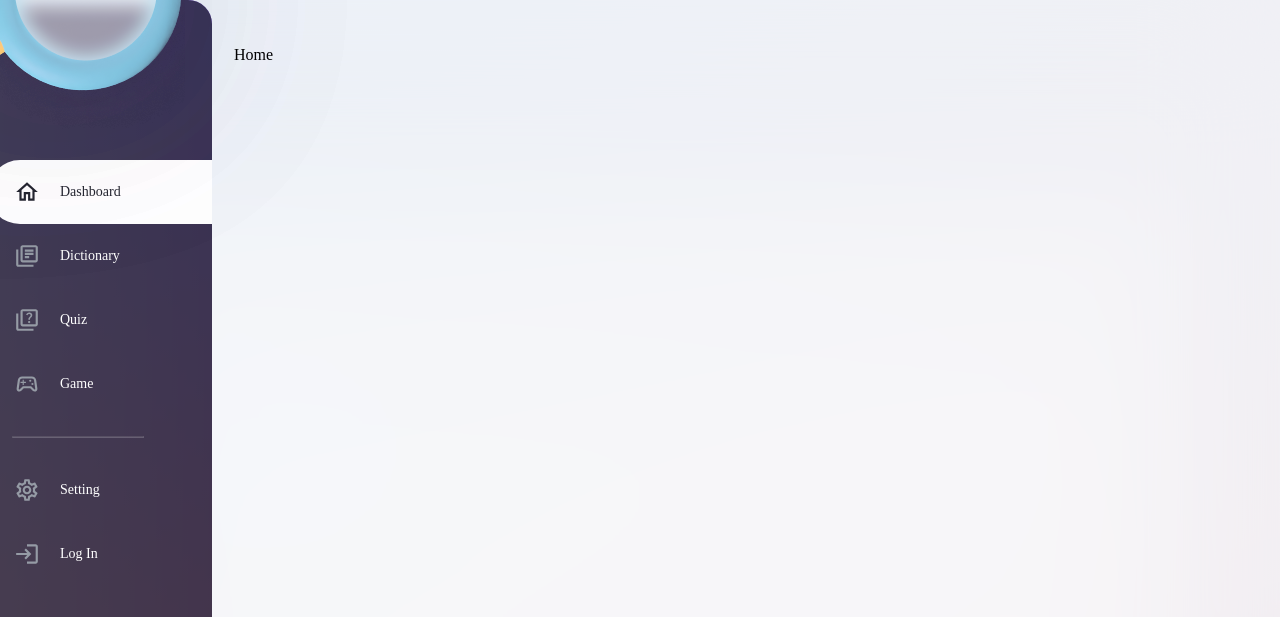
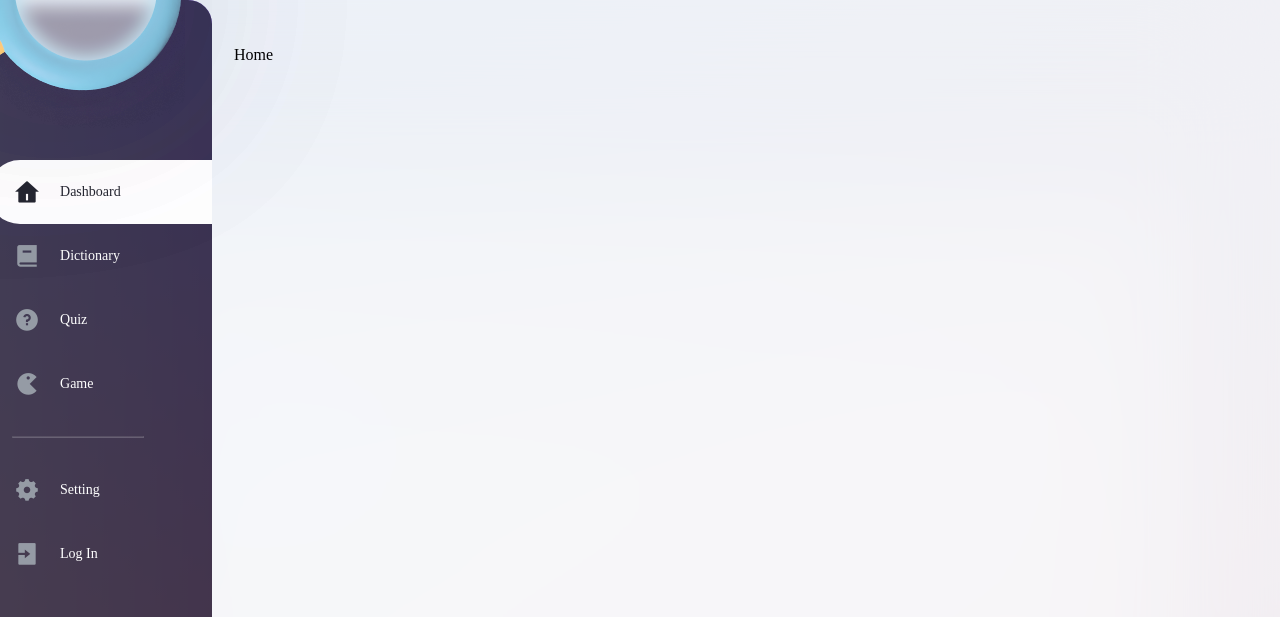
Before and after one commit to Shamp07/word-memorize, a React (Vite) app: page / in a window 1280 px wide. Shown: the top 617 px of the page. Built offline with nearby package versions, Linux system fonts and the light colour scheme.

Commit message:
feat: change icon library to remix icons

```diff
--- a/package.json
+++ b/package.json
@@ -10,14 +10,14 @@
   "dependencies": {
     "@emotion/react": "^11.8.2",
     "@emotion/styled": "^11.8.1",
-    "@mui/icons-material": "^5.5.1",
     "@mui/material": "^5.5.3",
     "@react-spring/web": "^9.4.4",
     "color": "^4.2.1",
     "npm": "^8.6.0",
     "react": "^17.0.2",
     "react-dom": "^17.0.2",
-    "react-router-dom": "^6.3.0"
+    "react-router-dom": "^6.3.0",
+    "remixicon": "^2.5.0"
   },
   "devDependencies": {
     "@types/color": "^3.0.3",
--- a/src/components/Layout/Sidebar/MenuLink.tsx
+++ b/src/components/Layout/Sidebar/MenuLink.tsx
@@ -22,9 +22,8 @@ const Root = styled.li<{ isActive: boolean }>`
     }
   }
 
-  & svg {
-    width: 26px;
-    height: 26px;
+  & i {
+    font-size: 26px;
     color: ${({ isActive }) => (isActive ? palette.typePrimary.toString() : palette.disabledMenu.toString())};
     margin-right: 20px;
   }
@@ -37,8 +36,6 @@ const Link = styled(RawLink)`
   height: 24px;
   text-decoration-line: none;
   transition: color 0.25s;
-
-
 `;
 
 const Name = styled.div`
--- a/src/components/Layout/Sidebar/index.tsx
+++ b/src/components/Layout/Sidebar/index.tsx
@@ -1,11 +1,5 @@
 import React from 'react';
 import styled from '@emotion/styled';
-import HomeOutlinedIcon from '@mui/icons-material/HomeOutlined';
-import LibraryBooksOutlinedIcon from '@mui/icons-material/LibraryBooksOutlined';
-import SportsEsportsOutlinedIcon from '@mui/icons-material/SportsEsportsOutlined';
-import LoginOutlinedIcon from '@mui/icons-material/LoginOutlined';
-import QuizOutlinedIcon from '@mui/icons-material/QuizOutlined';
-import SettingsOutlinedIcon from '@mui/icons-material/SettingsOutlined';
 
 import { ContentPath } from '@constants/route';
 import palette from '@constants/palette';
@@ -54,35 +48,34 @@ const Dividing = styled.hr`
   margin-top: 20px;
   margin-bottom: 20px;
   margin-left: 24px;
-
 `;
 
 const topMenus = [{
   path: ContentPath.HOME,
   name: 'Dashboard',
-  icon: <HomeOutlinedIcon />,
+  icon: <i className="ri-home-4-fill" />,
 }, {
   path: ContentPath.DICTIONARY,
   name: 'Dictionary',
-  icon: <LibraryBooksOutlinedIcon />,
+  icon: <i className="ri-book-2-fill" />,
 }, {
   path: ContentPath.QUIZ,
   name: 'Quiz',
-  icon: <QuizOutlinedIcon />,
+  icon: <i className="ri-question-fill" />,
 }, {
   path: ContentPath.GAME,
   name: 'Game',
-  icon: <SportsEsportsOutlinedIcon />,
+  icon: <i className="ri-game-fill" />,
 }];
 
 const bottomMenus = [{
   path: ContentPath.SETTING,
   name: 'Setting',
-  icon: <SettingsOutlinedIcon />,
+  icon: <i className="ri-settings-5-fill" />,
 }, {
   path: ContentPath.LOGIN,
   name: 'Log In',
-  icon: <LoginOutlinedIcon />,
+  icon: <i className="ri-login-box-fill" />,
 }];
 
 function Sidebar() {
--- a/src/components/Layout/index.tsx
+++ b/src/components/Layout/index.tsx
@@ -7,6 +7,8 @@ import magnifier from '@assets/images/magnifier.png';
 import folder from '@assets/images/folder.png';
 import globalStyle from './globalStyle';
 import Sidebar from './Sidebar';
+
+import 'remixicon/fonts/remixicon.css';
 
 const Root = styled.div`
   position: relative;
```
Also changed, not shown: 1 other file (tests, documents, lock files or other folders).
